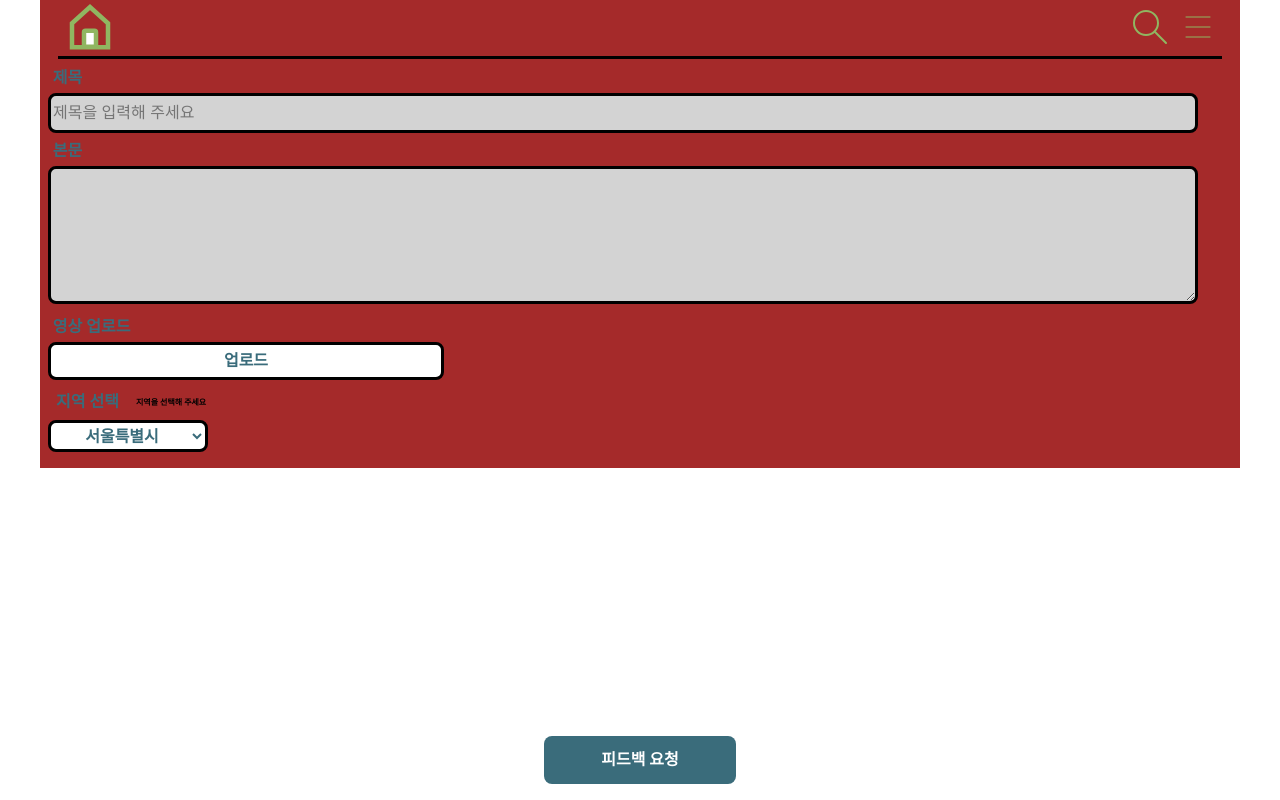
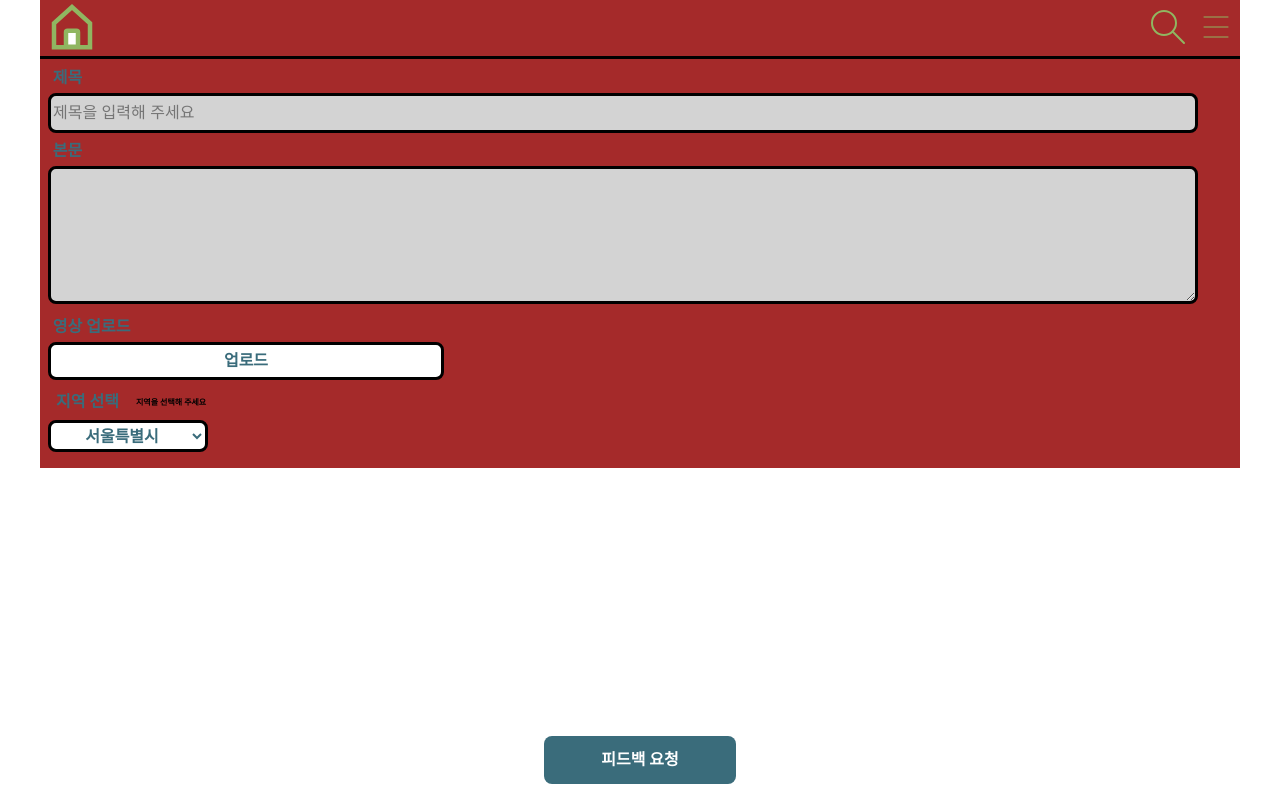
Before and after one commit to Gukss/GRISEFront, a React (Create React App) app in the folder grise/: page /feedbackRequest in a window 1280 px wide. Built offline with nearby package versions, Linux system fonts and the light colour scheme.

Commit message:
sync upstream

```diff
--- a/grise/src/Pages/FeedbackRequestPage/FeedbackRequestPage.jsx
+++ b/grise/src/Pages/FeedbackRequestPage/FeedbackRequestPage.jsx
@@ -64,9 +64,7 @@ const FeedbackRequestPage = ()=>{
         </div>
         <div style={{height:'3rem'}}>
           <Select onChange={(e)=>{setLocal(e.target.value)}}>
-            {localList.map(e=>(
-              <option value={e}>{e}</option>
-            ))}
+            {localList.map(e=><option key = {e}>{e}</option>)}
           </Select>
         </div>
       </div>
--- a/grise/src/Pages/NavBar.jsx
+++ b/grise/src/Pages/NavBar.jsx
@@ -16,11 +16,10 @@ export const NavBar = () => {
     <div>
       <div
         style={{
-          borderColor: "#e3e3e3",
+          borderColor: "#000000",
           borderBottom: "solid",
-          width: "97%",
-          height: "3.5rem",
-					margin: "0 auto",
+          width: "100%",
+          height: "3.5rem"
         }}
       >
         <Link to="/">
```
